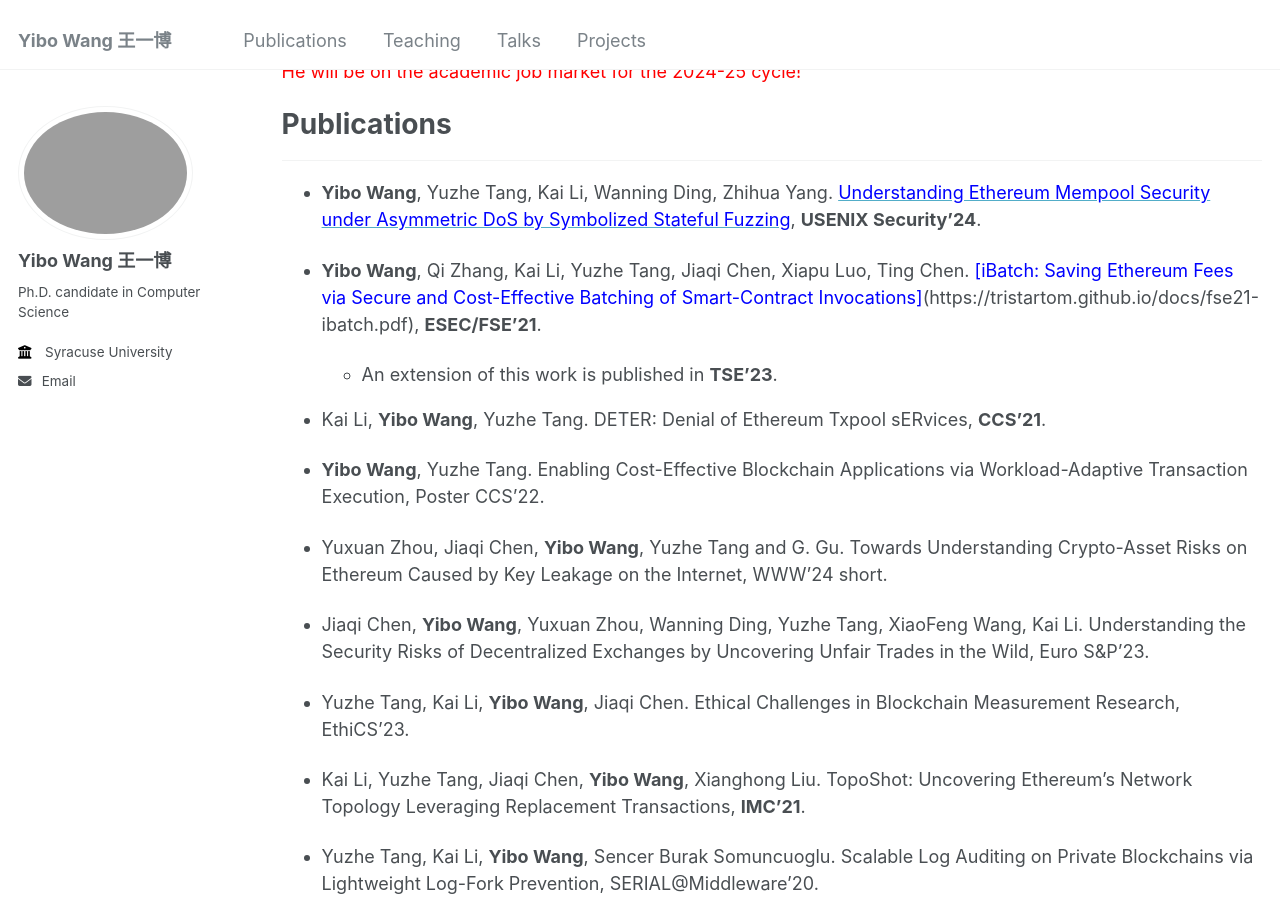
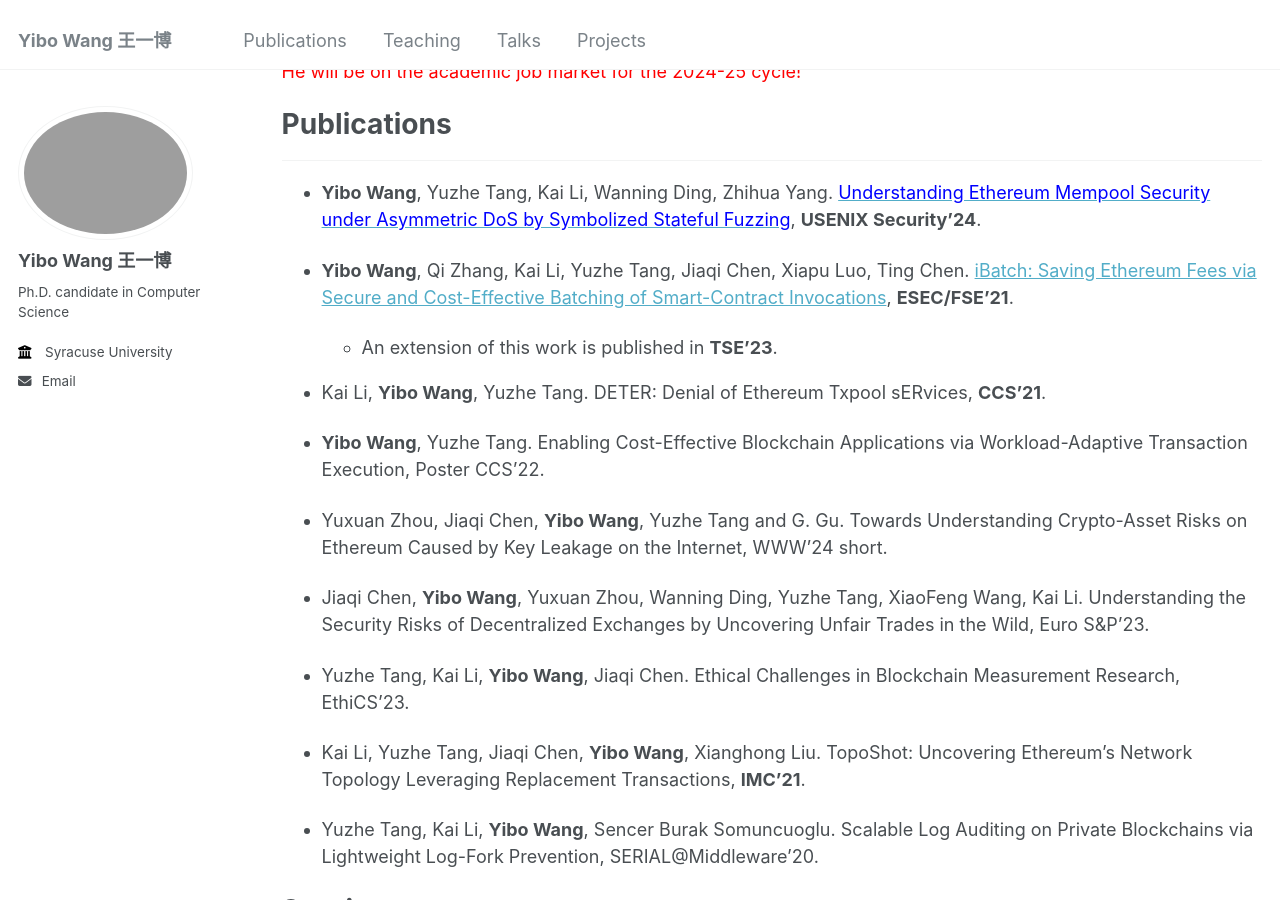
Before and after one commit to wangyibo0308/wangyibo0308.github.io, a Jekyll site: the page built from _pages/about.md, in a window 1280 px wide and 900 px high, scrolled down 392 px. Built offline with Jekyll 4.4.1, drawn with Linux system fonts in a browser that asks for light colours.

Commit message:
Update about.md

```diff
--- a/_pages/about.md
+++ b/_pages/about.md
@@ -26,7 +26,7 @@ Publications
 
 - **Yibo Wang**, Yuzhe Tang, Kai Li, Wanning Ding, Zhihua Yang. [<span style="color: blue;">Understanding Ethereum Mempool Security under Asymmetric DoS by Symbolized Stateful Fuzzing</span>](https://www.usenix.org/system/files/usenixsecurity24-wang-yibo.pdf), **USENIX Security'24**.
 
-- **Yibo Wang**, Qi Zhang, Kai Li, Yuzhe Tang, Jiaqi Chen, Xiapu Luo, Ting Chen. <span style="color: blue;">[iBatch: Saving Ethereum Fees via Secure and Cost-Effective Batching of Smart-Contract Invocations]</span>(https://tristartom.github.io/docs/fse21-ibatch.pdf), **ESEC/FSE'21**.
+- **Yibo Wang**, Qi Zhang, Kai Li, Yuzhe Tang, Jiaqi Chen, Xiapu Luo, Ting Chen. <span style="color: blue;">[iBatch: Saving Ethereum Fees via Secure and Cost-Effective Batching of Smart-Contract Invocations](https://tristartom.github.io/docs/fse21-ibatch.pdf)</span>, **ESEC/FSE'21**.
 
     - An extension of this work is published in **TSE'23**.
 
```
